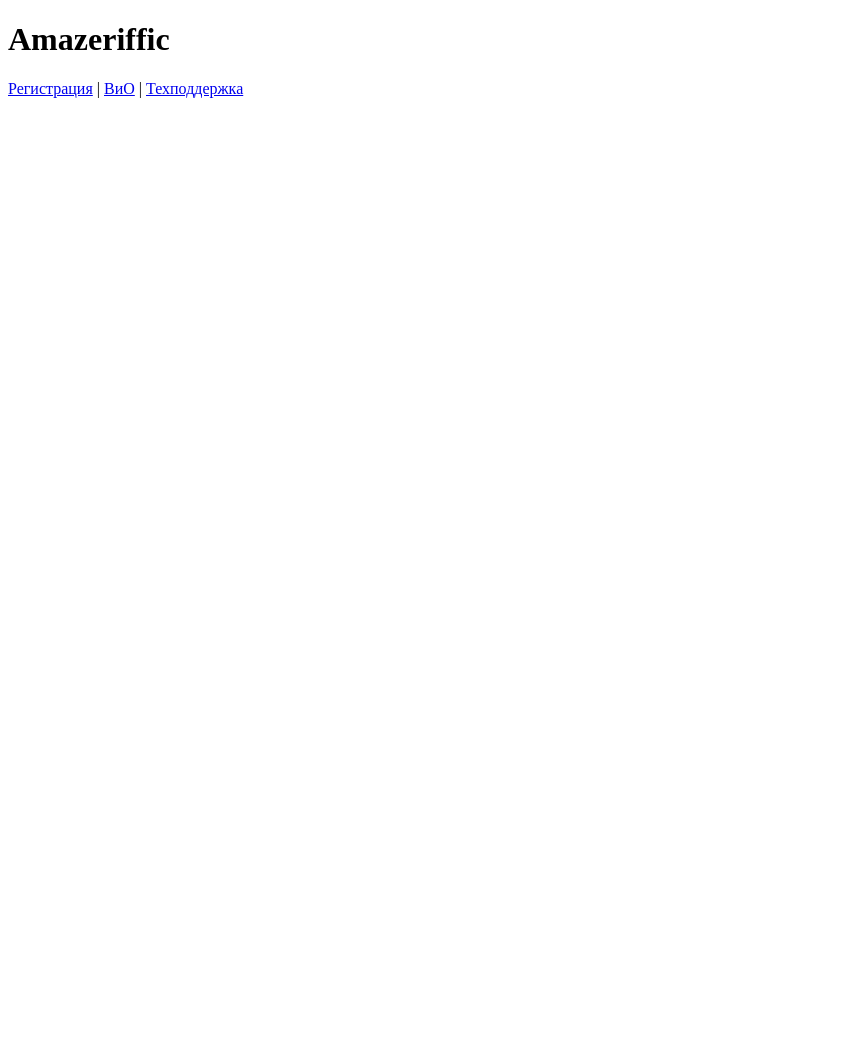
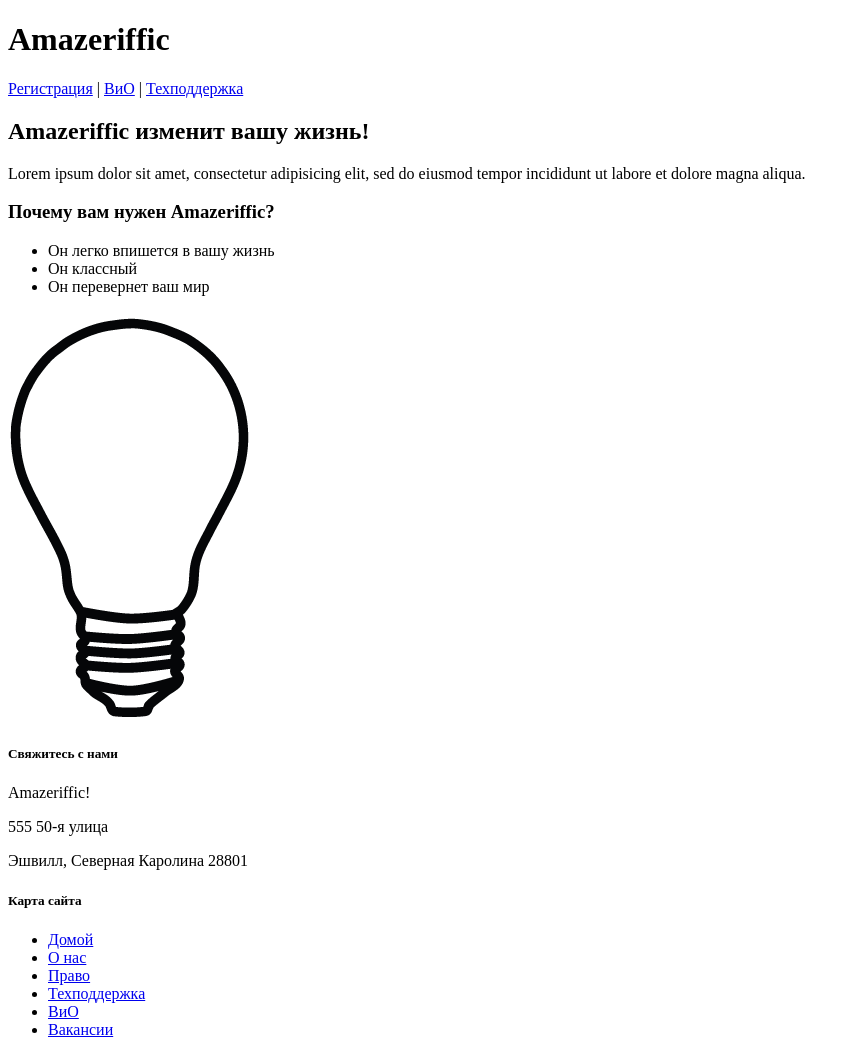
Before and after one commit to x4team/learning_web_app_dev, a plain HTML site: page Chapter2/index.html in a window 1280 px wide. Shown: the whole page, without its empty margins (0-860 px from the left). Before the commit the page ends 800 px from the top, so only its background shows below. Drawn offline with Linux system fonts and the light colour scheme.

Commit message:
Add main and footer

```diff
--- a/Chapter2/index.html
+++ b/Chapter2/index.html
@@ -3,8 +3,8 @@
    <head>
      <title>Amazeriffic</title>
    </head>
+
    <body>
-</body>
      <header>
         <h1>Amazeriffic</h1>
         <nav>
@@ -13,11 +13,39 @@
         <a href="#">Техподдержка</a>
         </nav>
      </header>
+
      <main>
+        <h2>Amazeriffic изменит вашу жизнь!</h2>
+        <p>Lorem ipsum dolor sit amet, consectetur adipisicing elit, sed do
+        eiusmod tempor incididunt ut labore et dolore magna aliqua.</p>
+        <h3>Почему вам нужен Amazeriffic?</h3>
+        <ul>
+        <li>Он легко впишется в вашу жизнь</li>
+        <li>Он классный</li>
+        <li>Он перевернет ваш мир</li>
+        </ul>
+        <img src="lightbulb.png" alt="Изображение лампочки">
+     </main>
 
-</main>
 	 <footer>
+		<div class="contact">
+		<h5>Свяжитесь с нами</h5>
+		<p>Amazeriffic!</p>
+		<p>555 50-я улица</p>
+		<p>Эшвилл, Северная Каролина 28801</p>
+		</div>
+		<div class="sitemap">
+		<h5>Карта сайта</h5>
+		<ul>
+		<li><a href="#">Домой</a></li>
+		<li><a href="#">О нас</a></li>
+		<li><a href="#">Право</a></li>
+		<li><a href="#">Техподдержка</a></li>
+		<li><a href="#">ВиО</a></li>
+		<li><a href="#">Вакансии</a></li>
+		</ul>
+		</div>
+	 </footer>
 
-</footer>
    </body>
 </html>
```
Also changed, not shown: Chapter2/lightbulb.png (added). Lines whose indentation alone changed are shown as unchanged.
